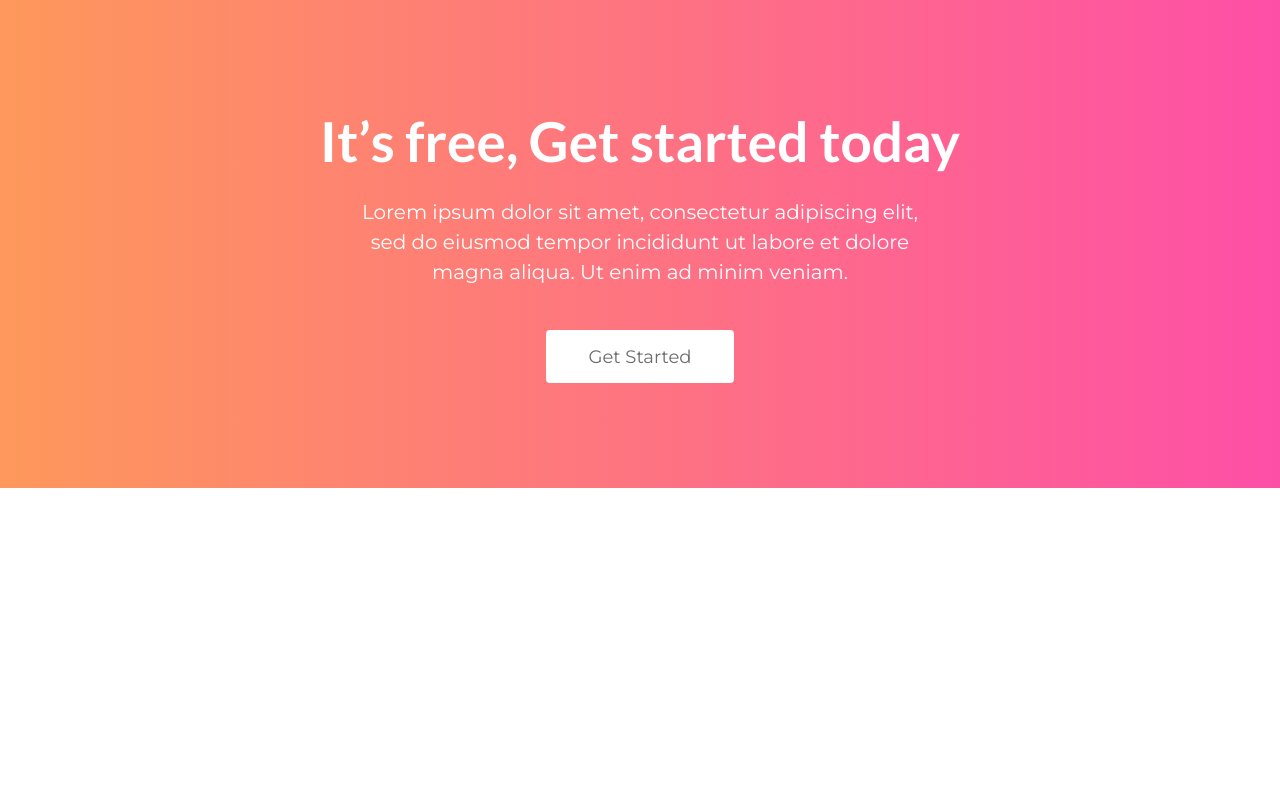
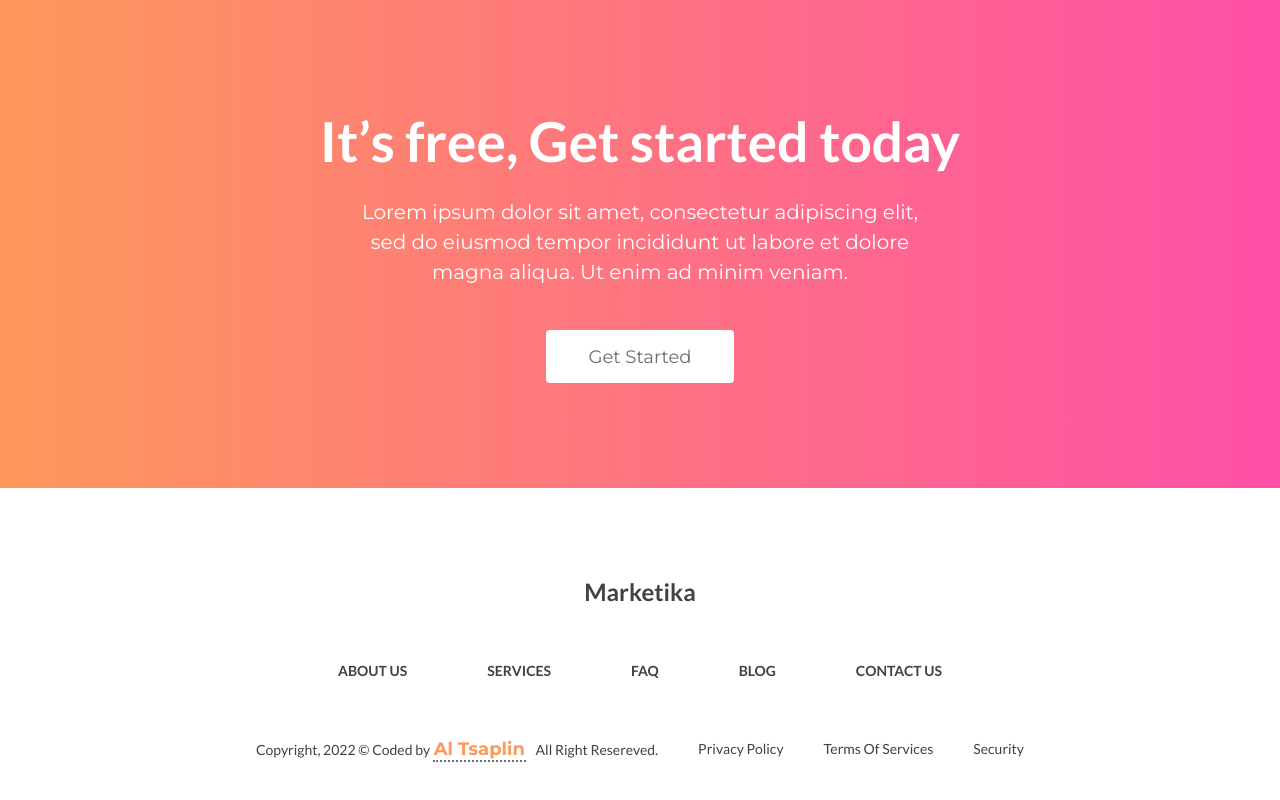
Before and after one commit to alienat3d/marketika, a website: page app/index.html in a window 1280 px wide. Shown: the part 3137-3937 px from the top of the page. Before the commit the page ends 3625 px from the top, so only its background shows below. Drawn offline with nearby package versions, Linux system fonts and the light colour scheme; files that its build step writes are made by us from their sources.

Commit message:
done: all (without responsive)

```diff
--- a/app/index.html
+++ b/app/index.html
@@ -210,7 +210,59 @@
   <footer class="section-outer section-footer">
     <div class="section-inner">
       <div class="section-footer__logo">
-
+        Marketika
+      </div>
+      <nav class="section-footer__nav">
+        <ul class="section-footer__nav-list">
+          <li class="section-footer__nav-item">
+            <a class="section-footer__nav-link" href="#">
+              About Us
+            </a>
+          </li>
+          <li class="section-footer__nav-item">
+            <a class="section-footer__nav-link" href="#">
+              Services
+            </a>
+          </li>
+          <li class="section-footer__nav-item">
+            <a class="section-footer__nav-link" href="#">
+              FAQ
+            </a>
+          </li>
+          <li class="section-footer__nav-item">
+            <a class="section-footer__nav-link" href="#">
+              Blog
+            </a>
+          </li>
+          <li class="section-footer__nav-item">
+            <a class="section-footer__nav-link" href="#">
+              Contact us
+            </a>
+          </li>
+        </ul>
+      </nav>
+      <div class="section-footer__copyright">
+        <span class="section-footer__copyright-sign">
+          Copyright, 2022 © Coded by <a class="section-footer__copyright-url" href="#">Al Tsaplin</a> All Right
+          Resereved.
+        </span>
+        <ul class="section-footer__copyright-list">
+          <li class="section-footer__copyright-list-item">
+            <a class="section-footer__copyright-link" href="#">
+              Privacy Policy
+            </a>
+          </li>
+          <li class="section-footer__copyright-list-item">
+            <a class="section-footer__copyright-link" href="#">
+              Terms Of Services
+            </a>
+          </li>
+          <li class="section-footer__copyright-list-item">
+            <a class="section-footer__copyright-link" href="#">
+              Security
+            </a>
+          </li>
+        </ul>
       </div>
     </div>
   </footer>
--- a/app/scss/style.scss
+++ b/app/scss/style.scss
@@ -369,6 +369,83 @@
 
 // === / FREE ===
 // === FOOTER ===
-.section-footer {}
+.section-footer {
+  padding: 90px 0;
+  text-align: center;
+  font-weight: 700;
+  font-size: 14px;
+  line-height: 1.4;
+
+  // .section-footer__logo
+  &__logo {
+    margin-bottom: 54px;
+    font-size: 24px;
+    line-height: 1.2;
+  }
+
+  // .section-footer__nav-list
+  &__nav-list {
+    display: flex;
+    justify-content: center;
+    text-transform: uppercase;
+  }
+
+  // .section-footer__nav-item
+  &__nav-item {
+    margin-bottom: 56px;
+    transition: $transition-fast;
+
+    &:hover {
+      color: $color-accent;
+    }
+  }
+
+  // .section-footer__nav-item+.section-footer__nav-item
+  &__nav-item+&__nav-item {
+    margin-left: 80px;
+  }
+
+  // .section-footer__copyright
+  &__copyright {
+    display: flex;
+    justify-content: center;
+    align-items: center;
+    font-weight: 400;
+  }
+
+  // .section-footer__copyright-url
+  &__copyright-url {
+    @include font-montserrat;
+
+    padding: 0 1px;
+    margin: 0 7px 0 0;
+    font-weight: 700;
+    font-size: 18px;
+    color: #fe985b;
+    border-bottom: 2px dotted $color-text;
+    transition: $transition-fast;
+
+    &:hover {
+      color: $color-accent;
+      border-bottom: 2px dotted $color-accent;
+    }
+  }
+
+  // .section-footer__copyright-list
+  &__copyright-list {
+    display: flex;
+    justify-content: space-between;
+  }
+
+  // .section-footer__copyright-list-item
+  &__copyright-list-item {
+    margin-left: 40px;
+    transition: $transition-fast;
+
+    &:hover {
+      color: $color-accent;
+    }
+  }
+}
 
 // === / FOOTER ===
```
